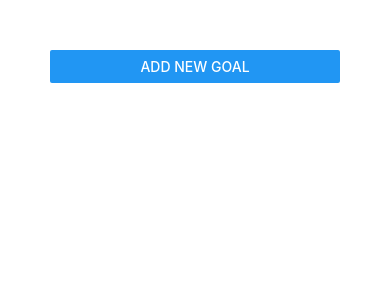
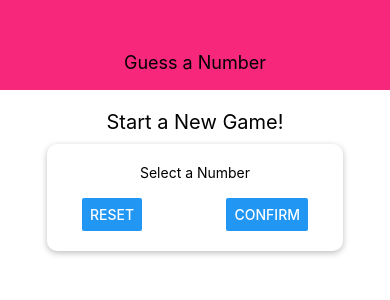
Before and after one commit to niksankarkee/ReactNative, a React Native app: screen / in a window 390 px wide. Shown: the top 300 px of the page. Built offline with nearby package versions, Linux system fonts and the light colour scheme.

Commit message:
added some style header and box

```diff
--- a/App.js
+++ b/App.js
@@ -1,55 +1,20 @@
 import React, { useState } from 'react';
-import { StyleSheet, View, Button, FlatList } from 'react-native';
+import { StyleSheet, View } from 'react-native';
 
-import GoalItem from './components/GoalItem';
-import GoalInput from './components/GoalInput';
+import Header from './components/Header';
+import StartGameScreen from './screens/StartGameScreen';
 
 export default function App() {
-  const [courseGoals, setCourseGoals] = useState([]);
-  const [isAddMode, setIsAddMode] = useState(false);
-
-  const addGoalHandler = (goalTitle) => {
-    setCourseGoals((currentGoals) => [
-      ...currentGoals,
-      { id: Math.random().toString(), value: goalTitle },
-    ]);
-    setIsAddMode(false);
-  };
-
-  const removeGoalHandler = (goalId) => {
-    setCourseGoals((currentGoals) => {
-      return currentGoals.filter((goal) => goal.id !== goalId);
-    });
-  };
-
-  const cancleGoalAdditionHandler = () => {
-    setIsAddMode(false);
-  };
-
   return (
     <View style={styles.screen}>
-      <Button title='Add New Goal' onPress={() => setIsAddMode(true)} />
-      <GoalInput
-        visible={isAddMode}
-        onAddGoal={addGoalHandler}
-        onCancle={cancleGoalAdditionHandler}
-      />
-      <FlatList
-        keyExtractor={(item, index) => item.id}
-        data={courseGoals}
-        renderItem={(itemData) => (
-          <GoalItem
-            onDelete={removeGoalHandler.bind(this, itemData.item.id)}
-            title={itemData.item.value}
-          />
-        )}
-      />
+      <Header title='Guess a Number' />
+      <StartGameScreen />
     </View>
   );
 }
 
 const styles = StyleSheet.create({
   screen: {
-    padding: 50,
+    flex: 1,
   },
 });
--- /dev/null
+++ b/components/Card.js
@@ -0,0 +1,23 @@
+import React from 'react';
+import { View, StyleSheet } from 'react-native';
+
+const Card = (props) => {
+  return (
+    <View style={{ ...styles.card, ...props.style }}>{props.children}</View>
+  );
+};
+
+const styles = StyleSheet.create({
+  card: {
+    shadowColor: 'black',
+    shadowOffset: { width: 0, height: 2 },
+    shadowRadius: 6,
+    shadowOpacity: 0.26,
+    elevation: 5,
+    backgroundColor: 'white',
+    padding: 20,
+    borderRadius: 10,
+  },
+});
+
+export default Card;
--- a/components/GoalInput.js
+++ /dev/null
@@ -1,62 +0,0 @@
-import React, { useState } from 'react';
-import { View, StyleSheet, TextInput, Button, Modal } from 'react-native';
-
-const GoalInput = (props) => {
-  const [enteredGoal, setEnteredGoal] = useState('');
-
-  const goalInputHandler = (enteredText) => {
-    setEnteredGoal(enteredText);
-  };
-
-  const addGoalHandler = () => {
-    props.onAddGoal(enteredGoal);
-    setEnteredGoal('');
-  };
-
-  return (
-    <Modal visible={props.visible} animationType='slide'>
-      <View style={styles.inputContainer}>
-        <TextInput
-          placeholder='Course Goal'
-          style={styles.input}
-          onChangeText={goalInputHandler}
-          value={enteredGoal}
-        />
-        <View style={styles.buttonContainer}>
-          <View style={styles.button}>
-            <Button title='CANCLE' color='red' onPress={props.onCancle} />
-          </View>
-          <View style={styles.button}>
-            <Button title='ADD' onPress={addGoalHandler} />
-          </View>
-        </View>
-      </View>
-    </Modal>
-  );
-};
-
-const styles = StyleSheet.create({
-  inputContainer: {
-    flexDirection: 'column',
-    flex: 1,
-    justifyContent: 'center',
-    alignItems: 'center',
-  },
-  input: {
-    borderBottomColor: 'black',
-    borderBottomWidth: 1,
-    padding: 10,
-    marginBottom: 10,
-    width: '80%',
-  },
-  buttonContainer: {
-    flexDirection: 'row',
-    justifyContent: 'space-between',
-    width: '60%',
-  },
-  button: {
-    width: '40%',
-  },
-});
-
-export default GoalInput;
--- a/components/GoalItem.js
+++ /dev/null
@@ -1,24 +0,0 @@
-import React from 'react';
-import { View, Text, StyleSheet, TouchableOpacity } from 'react-native';
-
-const GoalItem = (props) => {
-  return (
-    <TouchableOpacity onPress={props.onDelete}>
-      <View style={styles.listItem}>
-        <Text>{props.title}</Text>
-      </View>
-    </TouchableOpacity>
-  );
-};
-
-const styles = StyleSheet.create({
-  listItem: {
-    padding: 10,
-    marginVertical: 10,
-    backgroundColor: '#ccc',
-    borderColor: 'black',
-    borderWidth: 1,
-  },
-});
-
-export default GoalItem;
--- /dev/null
+++ b/components/Header.js
@@ -0,0 +1,27 @@
+import React from 'react';
+import { View, Text, StyleSheet } from 'react-native';
+
+const Header = (props) => {
+  return (
+    <View style={styles.header}>
+      <Text style={styles.headerTitle}>{props.title}</Text>
+    </View>
+  );
+};
+
+const styles = StyleSheet.create({
+  header: {
+    width: '100%',
+    height: 90,
+    paddingTop: 35,
+    backgroundColor: '#f7287b',
+    alignItems: 'center',
+    justifyContent: 'center',
+  },
+  headerTitle: {
+    color: 'black',
+    fontSize: 18,
+  },
+});
+
+export default Header;
--- /dev/null
+++ b/screens/StartGameScreen.js
@@ -0,0 +1,45 @@
+import React from 'react';
+import { View, StyleSheet, Text, TextInput, Button } from 'react-native';
+
+import Card from '../components/Card';
+
+const StartGameScreen = (props) => {
+  return (
+    <View style={styles.screen}>
+      <Text style={styles.title}>Start a New Game!</Text>
+      <Card style={styles.inputContainer}>
+        <Text>Select a Number</Text>
+        <TextInput />
+        <View style={styles.buttonContainer}>
+          <Button title='Reset' onPress={() => {}} />
+          <Button title='Confirm' onPress={() => {}} />
+        </View>
+      </Card>
+    </View>
+  );
+};
+
+const styles = StyleSheet.create({
+  screen: {
+    flex: 1,
+    padding: 10,
+    alignItems: 'center',
+  },
+  title: {
+    fontSize: 20,
+    marginVertical: 10,
+  },
+  inputContainer: {
+    width: 300,
+    maxWidth: '80%',
+    alignItems: 'center',
+  },
+  buttonContainer: {
+    flexDirection: 'row',
+    width: '100%',
+    justifyContent: 'space-between',
+    paddingHorizontal: 15,
+  },
+});
+
+export default StartGameScreen;
```
